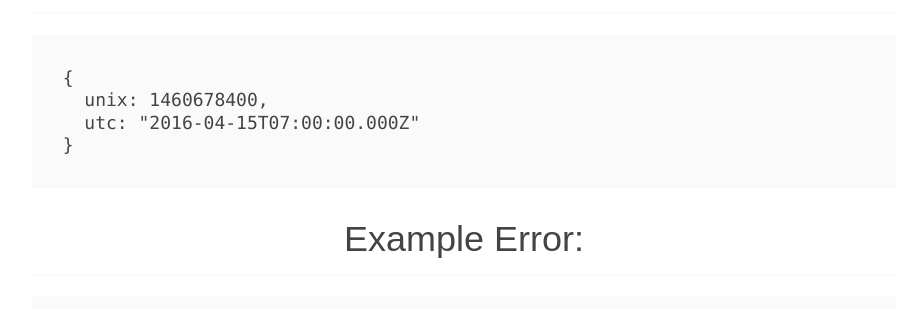
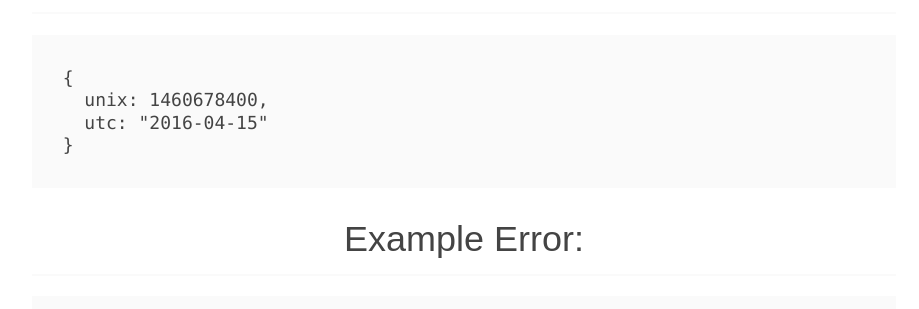
Before and after one commit to jpetersun/fcc-backend-dev-timestamp-microservice, a website: page index.html in a window 1280 px wide. Shown: the part 643-952 px from the top of the page, without its empty margins (176-1095 px from the left). Drawn offline with Linux system fonts and the light colour scheme.

Commit message:
fix: update homepage

```diff
--- a/index.html
+++ b/index.html
@@ -21,7 +21,7 @@
   <pre><code>
   {
     unix: 1460678400,
-    utc: "2016-04-15T07:00:00.000Z"
+    utc: "2016-04-15"
   }
   </code></pre>
   <h3>Example Error:</h3>
```
